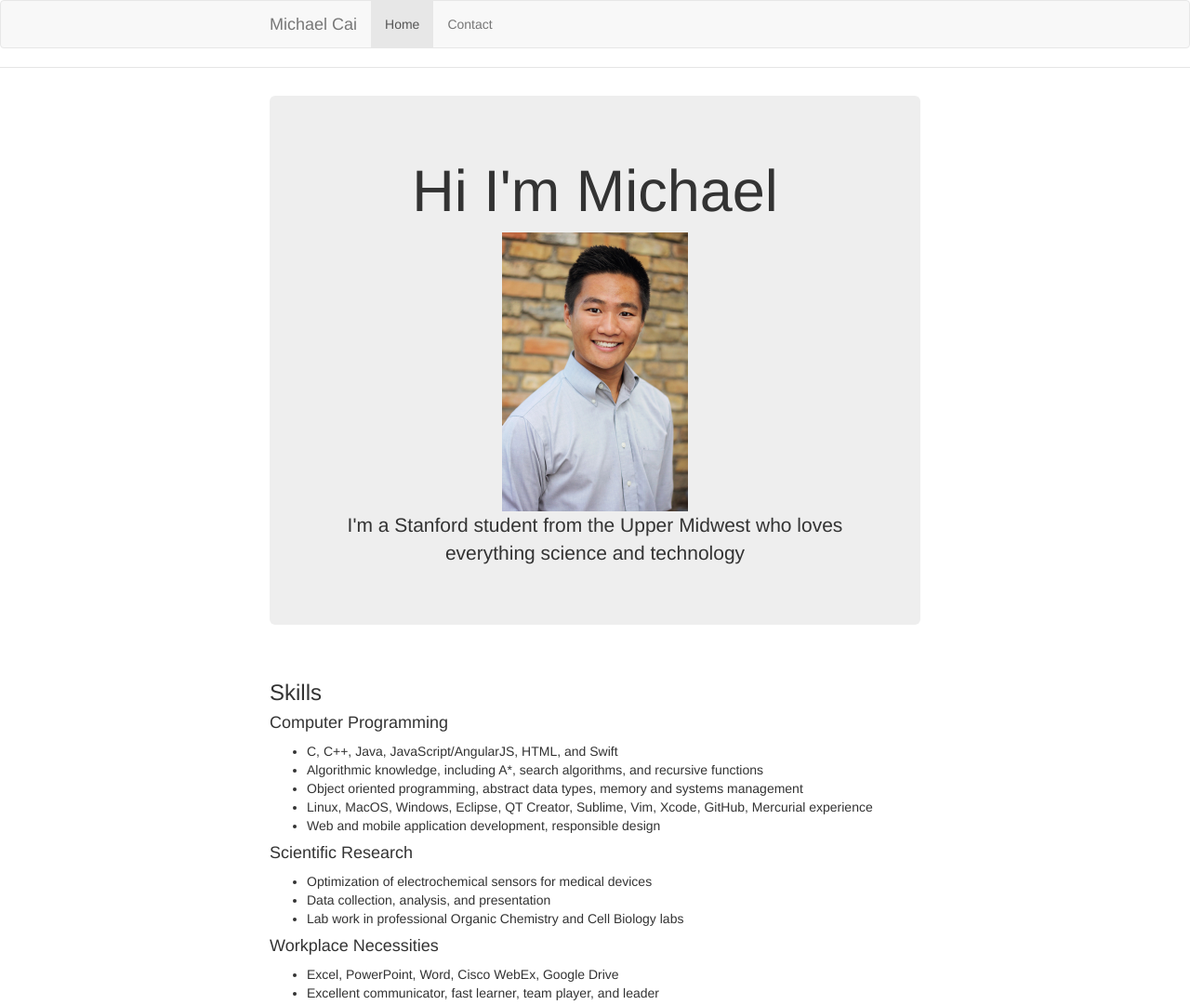
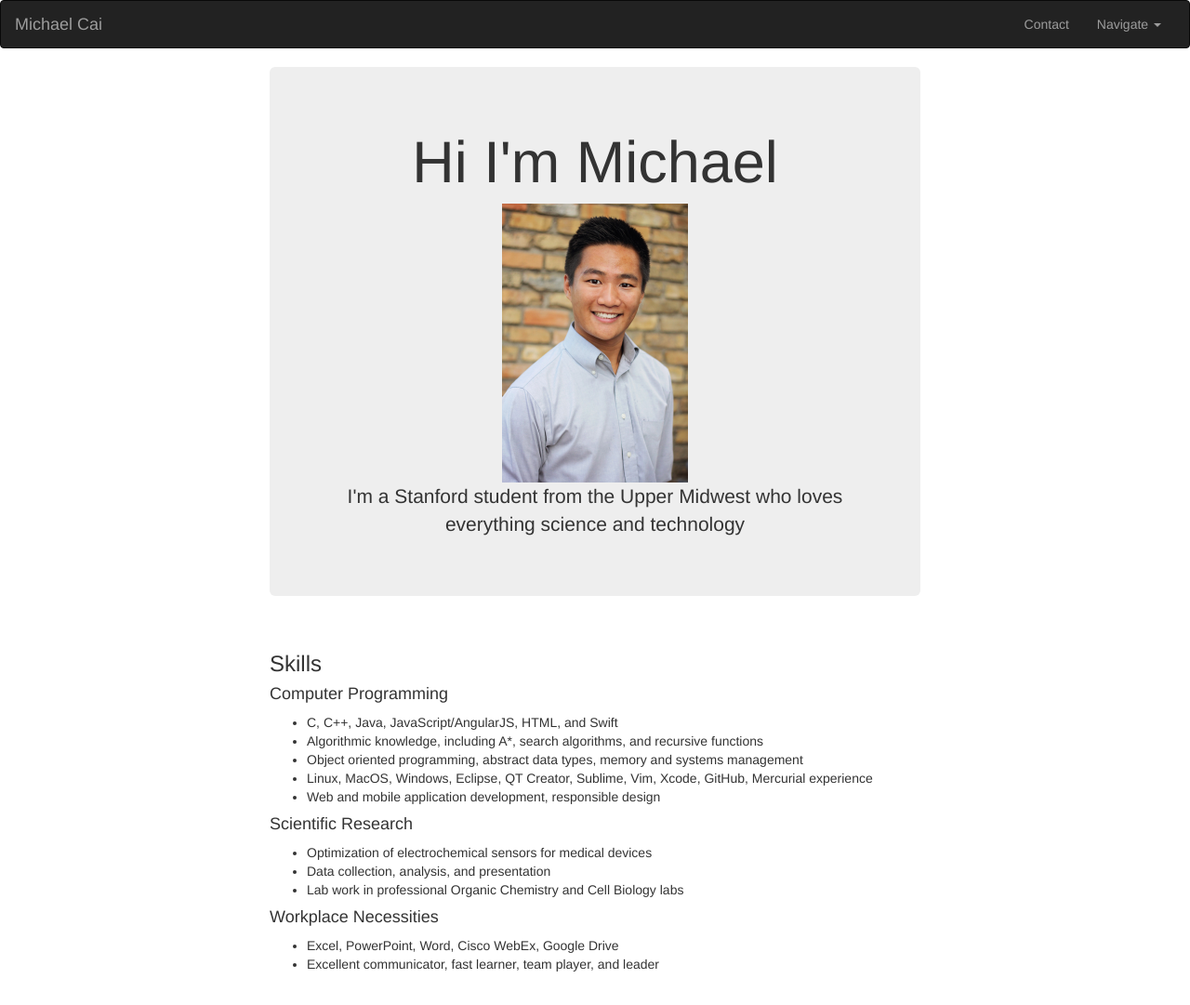
Before and after one commit to theCaiGuy/myPage, a website: page app/index.html in a window 1280 px wide. Shown: the top 1081 px of the page at 93% size. Drawn offline with nearby package versions, Linux system fonts and the light colour scheme; some packages are replaced by stand-ins of ours; files that its build step writes are made by us from their sources.

Commit message:
Saving changes before bigger changes

```diff
--- a/app/index.html
+++ b/app/index.html
@@ -9,8 +9,6 @@
     <!-- build:css(.) styles/vendor.css -->
     <!-- bower:css -->
     <link rel="stylesheet" href="bower_components/bootstrap/dist/css/bootstrap.css" />
-    <link rel = "stylesheet" href = "bower_components/bootstrap-social/bootstrap-social.css" />
-    <link rel = "stylesheet" href = "bower_components/font-awesome/css/font-awesome.css" />
     <!-- endbower -->
     <!-- endbuild -->
     <!-- build:css(.tmp) styles/main.css -->
@@ -23,7 +21,42 @@
     <![endif]-->
 
     <!-- Add your site or application content here -->
-    <div class="header">
+    <link rel = "stylesheet" href = "bower_components/bootstrap-social/bootstrap-social.css" />
+    <link rel = "stylesheet" href = "bower_components/font-awesome/css/font-awesome.css" />
+
+    <nav class="navbar navbar-inverse" role="navigation" ng-cloak>
+      <div class="container-fluid">
+        <div class="navbar-header">
+          <button type="button" class="navbar-toggle"
+            data-toggle="collapse" data-target="#main-nav">
+            <span class="icon-bar"></span>
+            <span class="icon-bar"></span>
+            <span class="icon-bar"></span>
+          </button>
+          <a class="navbar-brand" href="/">Michael Cai</a>
+        </div>
+
+        <div class="collapse navbar-collapse" id="main-nav">
+          <ul class="nav navbar-nav navbar-right">
+            <!-- Add active class to necessary item -->
+            <li ng-class="{active: activeView === 'dashboard'}">
+              <a href="/">Contact</a>
+            </li>
+            <li ng-class="{active: activeView === 'watchlist'}"
+              class="dropdown">
+              <a class="dropdown-toggle" data-toggle="dropdown">
+                Navigate <b class="caret"></b>
+              </a>
+              <ul class="dropdown-menu">
+
+              </ul>
+            </li>
+          </ul>
+        </div><!-- /.navbar-collapse -->
+      </div><!-- /.container-fluid -->
+    </nav>
+
+<!--     <div class="header">
       <div class="navbar navbar-default" role="navigation">
         <div class="container">
           <div class="navbar-header">
@@ -47,7 +80,7 @@
           </div>
         </div>
       </div>
-    </div>
+    </div> -->
 
     <div class="container">
     <div ng-view=""></div>
@@ -55,7 +88,7 @@
 
     <footer>
       <div class = "container">
-            <h1>Find me on the web</h1>
+          <h1>Find me on the web</h1>
             <a class = "btn btn-lg btn-social-icon btn-linkedin" href = "https://www.linkedin.com/in/thecaiguy" title = "Find me on Linkedin">
               <span class = "fa fa-linkedin"></span>
             </a>
@@ -65,7 +98,8 @@
             <a class = "btn btn-lg btn-social-icon btn-github" href = "https://github.com/theCaiGuy" title = "Find me on Github">
               <span class = "fa fa-github"></span>
             </a>
-          </div>
+      </div>
+      <div><p> </p></div>
     </footer>
 
 
```
